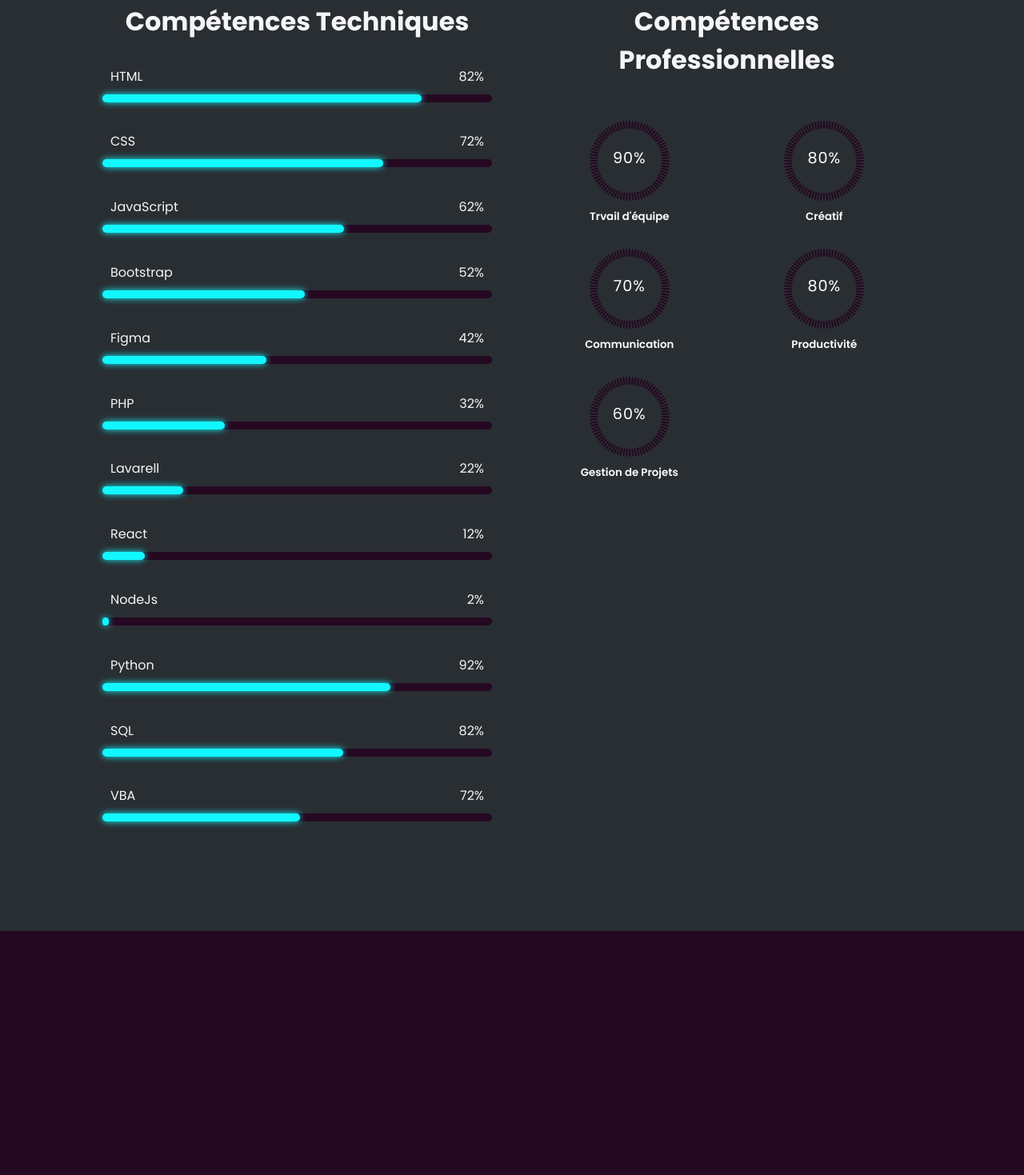
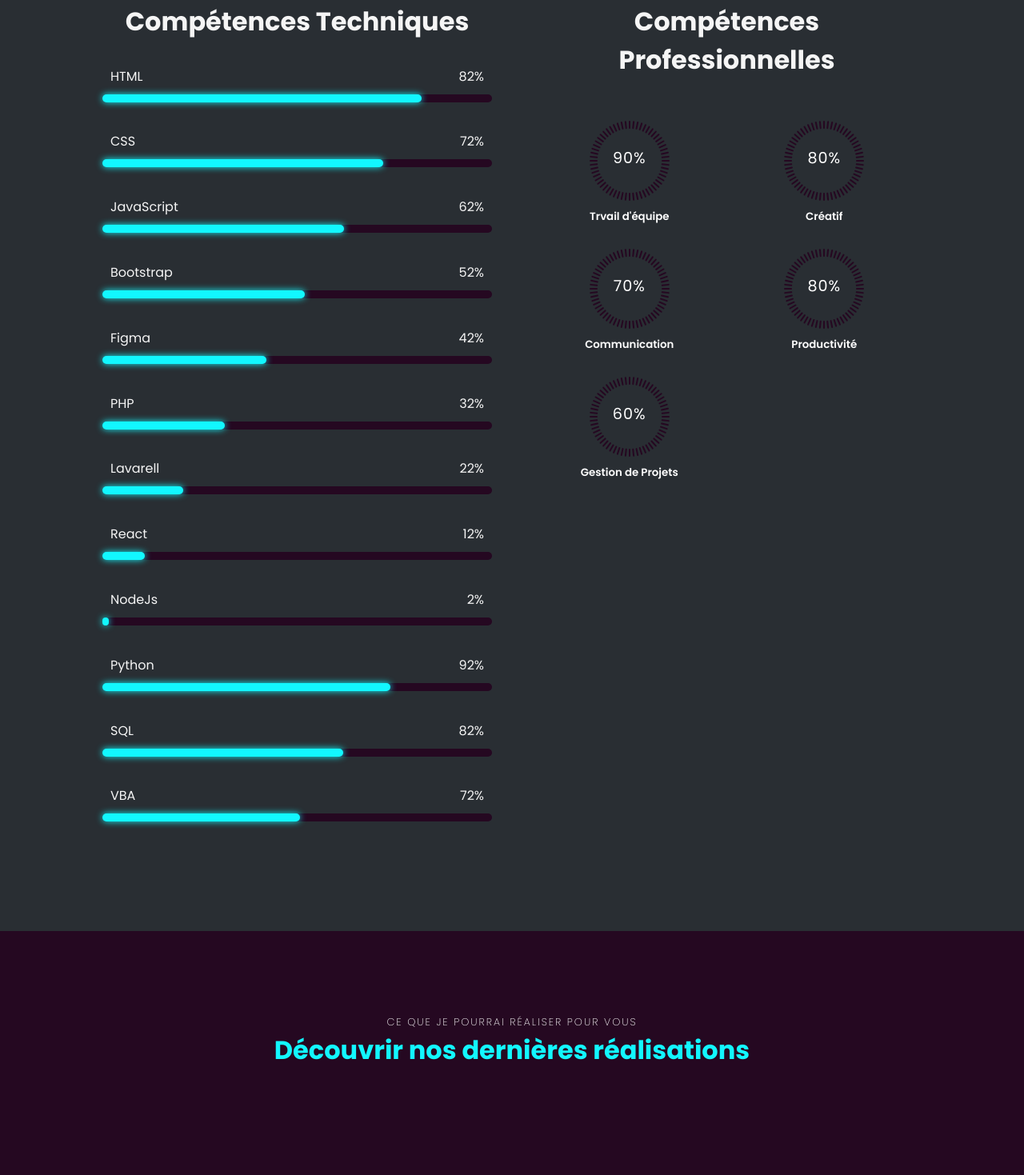
Before and after one commit to 241web/Portfolio, a plain HTML site: page index.html in a window 1280 px wide. Shown: the part 2836-4305 px from the top of the page at 80% size. Before the commit the page ends 4000 px from the top, so only its background shows below. Drawn offline with nearby package versions, Linux system fonts and the light colour scheme.

Commit message:
Ajout de la section projet

```diff
--- a/index.html
+++ b/index.html
@@ -10,7 +10,7 @@
 </head>
 <body>
 
-    <!-- header du site ------------------------------------------>
+    <!-- header du site ----------------------------------------------------------------------------------------------------->
     <header>
         <div class="logo"><span>J</span>ullias.</div>
         <ul class="navlist">
@@ -24,7 +24,7 @@
         <div id="menu-icon" class="bx bx-menu"></div>
     </header>
 
-    <!-- La Section ACCUEIL ------------------------------------------>
+    <!-- La Section ACCUEIL ------------------------------------------------------------------------------------------------->
     <section id="home" class="home">
         <div class="home-content">
             <h1>Salut! Je suis Jullias MOUYOLIH</h1>
@@ -133,7 +133,7 @@
 
     </section>
 
-    <!-- La Section A PROPOS ------------------------------------------>
+    <!-- La Section A PROPOS ----------------------------------------------------------------------------------------------->
     <section id="about" class="about">
         <div class="img-about">
             <img src="img/profile-pic.png" alt="photo d'après" />
@@ -165,7 +165,7 @@
     </section>
 
 
-    <!-- La Section SERVICES ------------------------------------------>
+    <!-- La Section SERVICES ----------------------------------------------------------------------------------------------->
     <sectiion id="services" class="services">
         <div class="main-text">
             <span>Ce que nous pouvons réaliser pour vous</span>
@@ -206,7 +206,7 @@
         </div>
     </sectiion>
 
-    <!-- La Section COMPETENCES  -------------------------------------->
+    <!-- La Section COMPETENCES  ------------------------------------------------------------------------------------------->
     <section id="skills" class="skills">
         <div class="main-text">
             <span>Professionnels et Techniques</span>
@@ -340,7 +340,7 @@
                 <h3>Compétences Professionnelles</h3>
                 <div class="professional">
                     <div class="box">
-                        <div class="circle" data-dots="80" data-percent="90"></div>
+                        <div class="circle" data-dots="60" data-percent="90"></div>
                         <div class="text">
                             <big>90%</big>
                             <small>Trvail d'équipe</small>
@@ -348,7 +348,7 @@
                     </div>
 
                     <div class="box">
-                        <div class="circle" data-dots="80" data-percent="80"></div>
+                        <div class="circle" data-dots="60" data-percent="80"></div>
                         <div class="text">
                             <big>80%</big>
                             <small>Créatif</small>
@@ -356,7 +356,7 @@
                     </div>
 
                     <div class="box">
-                        <div class="circle" data-dots="80" data-percent="70"></div>
+                        <div class="circle" data-dots="60" data-percent="70"></div>
                         <div class="text">
                             <big>70%</big>
                             <small>Communication</small>
@@ -364,7 +364,7 @@
                     </div>
 
                     <div class="box">
-                        <div class="circle" data-dots="80" data-percent="80"></div>
+                        <div class="circle" data-dots="60" data-percent="80"></div>
                         <div class="text">
                             <big>80%</big>
                             <small>Productivité</small>
@@ -372,7 +372,7 @@
                     </div>
 
                     <div class="box">
-                        <div class="circle" data-dots="80" data-percent="60"></div>
+                        <div class="circle" data-dots="60" data-percent="60"></div>
                         <div class="text">
                             <big>60%</big>
                             <small>Gestion de Projets</small>
@@ -383,10 +383,15 @@
         </div>
     </section>
 
-    <!-- La Section PORTFOLIO ------------------------------------------>
+    <!-- La Section PORTFOLIO ---------------------------------------------------------------------------------------------->
+    <section id="portfolio" class="portfolio">
+        <div class="main-text">
+            <span>Ce que je pourrai réaliser pour vous</span>
+            <h2><strong>Découvrir nos dernières réalisations</strong></h2>
+        </div>
+    </section>
 
-
-    <!-- La Section CONTACT ------------------------------------------>
+    <!-- La Section CONTACT ------------------------------------------------------------------------------------------------>
 
     <script src="script.js"></script>
 </body>
--- a/script.js
+++ b/script.js
@@ -55,7 +55,7 @@
     elem.innerHTML= points;
 
     const pointsMarked = elem.querySelectorAll('.points');
-    for (let i = 0; i<percent ;i++) {
+    for (let i = 0; i<percent ;i++){
         pointsMarked[i].classList.add('marked')
     };
 })
--- a/style.css
+++ b/style.css
@@ -518,7 +518,7 @@
 }
 
 /* Déclaration des animations des barres de compétences
-    On y ajoute aussi les "@keysframes" pour que l'animation soit effective.   --- */
+    On y ajoute aussi les "@keysframes" pour que l'animation soit effective.  ------------------------- */
 
 .skill-bar .bar .html{
     width: 82%;
@@ -804,6 +804,6 @@
     }
     100%{
         background: var(--hover-color);
-        box-shadow: var(--neon-box-shadow),
+        box-shadow: var(--neon-box-shadow);
     }
 }
```
Also changed, not shown: 1 other file.
